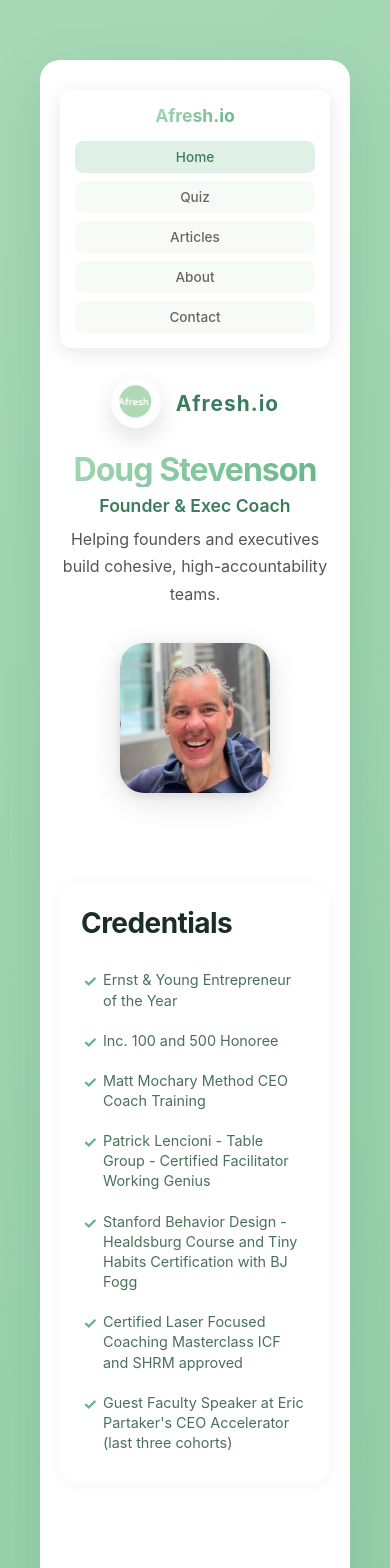
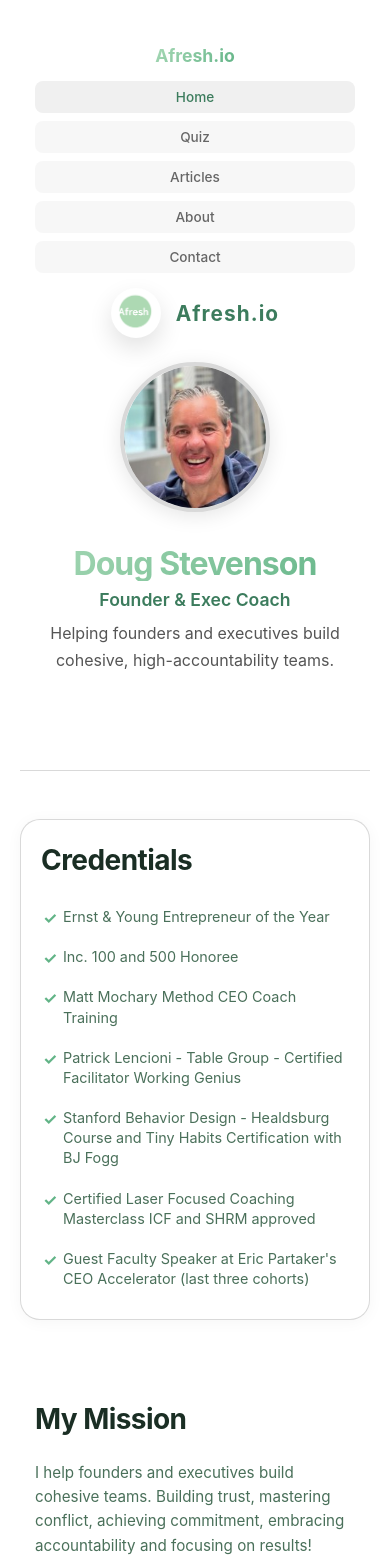
Before and after one commit to Afreshio/founder-assessment-tool, a React (Vite) app: page / in a window 390 px wide. Shown: the top 1568 px of the page. Built offline with nearby package versions, Linux system fonts and the light colour scheme.

Commit message:
Update styling and components

```diff
--- a/src/App.css
+++ b/src/App.css
@@ -3,17 +3,18 @@
   display: flex;
   align-items: flex-start;
   justify-content: center;
-  padding: 20px;
+  padding: 0;
+  background: #ffffff;
 }
 
 .container {
   background: white;
-  border-radius: 20px;
-  box-shadow: 0 20px 55px rgba(60, 124, 93, 0.18);
+  border-radius: 0;
+  box-shadow: none;
   padding: 40px;
   width: 100%;
-  max-width: 1100px;
-  margin-top: 20px;
+  max-width: 1200px;
+  margin: 0;
 }
 
 .container .doug-home {
--- a/src/App.jsx
+++ b/src/App.jsx
@@ -1,3 +1,4 @@
+import { useState, useEffect } from 'react'
 import { Routes, Route } from 'react-router-dom'
 import Navigation from './components/Navigation'
 import DougHome from './pages/DougHome'
@@ -8,8 +9,48 @@
 import './App.css'
 
 function App() {
+  const [cursorPosition, setCursorPosition] = useState({ x: 0, y: 0 })
+  const [cursorType, setCursorType] = useState('default')
+
+  useEffect(() => {
+    // Disable custom cursor on touch devices
+    const isTouchDevice = 'ontouchstart' in window || navigator.maxTouchPoints > 0
+    if (isTouchDevice) return
+
+    const handleMouseMove = (e) => {
+      setCursorPosition({ x: e.clientX, y: e.clientY })
+    }
+
+    const handleMouseOver = (e) => {
+      const target = e.target
+      if (target.tagName === 'A' || target.tagName === 'BUTTON' || target.onclick ||
+          target.closest('a') || target.closest('button') ||
+          target.classList.contains('cta-button') || target.classList.contains('cta-button-secondary') ||
+          target.classList.contains('answer-button') || target.classList.contains('restart-button') ||
+          target.classList.contains('calendly-button') || target.classList.contains('nav-link')) {
+        setCursorType('pointer')
+      } else {
+        setCursorType('default')
+      }
+    }
+
+    window.addEventListener('mousemove', handleMouseMove)
+    document.addEventListener('mouseover', handleMouseOver)
+
+    return () => {
+      window.removeEventListener('mousemove', handleMouseMove)
+      document.removeEventListener('mouseover', handleMouseOver)
+    }
+  }, [])
+
+  const isTouchDevice = typeof window !== 'undefined' && ('ontouchstart' in window || navigator.maxTouchPoints > 0)
+
   return (
     <div className="app">
+      {!isTouchDevice && (
+        <div className={`custom-cursor ${cursorType === 'pointer' ? 'pointer' : ''}`}
+             style={{ left: `${cursorPosition.x}px`, top: `${cursorPosition.y}px` }} />
+      )}
       <div className="container">
         <Navigation />
         <Routes>
--- a/src/components/Assessment.css
+++ b/src/components/Assessment.css
@@ -59,7 +59,7 @@
 .answer-button {
   padding: 18px 24px;
   font-size: 1.1rem;
-  border: 2px solid #e0e0e0;
+  border: 1px solid rgba(0, 0, 0, 0.12);
   border-radius: 12px;
   background: white;
   color: #333;
@@ -70,10 +70,10 @@
 }
 
 .answer-button:hover {
-  border-color: rgba(255, 255, 255, 0.4);
+  border-color: rgba(0, 0, 0, 0.2);
   background: #ffffff;
   transform: translateY(-2px);
-  box-shadow: 0 4px 14px rgba(98, 180, 135, 0.2);
+  box-shadow: 0 4px 14px rgba(0, 0, 0, 0.08);
 }
 
 .answer-button:active {
--- a/src/components/Navigation.css
+++ b/src/components/Navigation.css
@@ -3,11 +3,11 @@
   justify-content: space-between;
   align-items: center;
   padding: 20px 40px;
-  background: rgba(255, 255, 255, 0.95);
-  backdrop-filter: blur(10px);
-  border-radius: 12px;
-  margin-bottom: 30px;
-  box-shadow: 0 4px 20px rgba(0, 0, 0, 0.1);
+  background: rgba(255, 255, 255, 1);
+  backdrop-filter: none;
+  border-radius: 0;
+  margin-bottom: 0;
+  box-shadow: none;
 }
 
 .nav-logo {
@@ -76,7 +76,7 @@
     padding: 10px 8px;
     font-size: 0.9rem;
     border-radius: 8px;
-    background: rgba(168, 217, 182, 0.1);
+    background: rgba(240, 240, 240, 0.5);
     transition: all 0.3s ease;
   }
 
@@ -89,11 +89,11 @@
   }
 
   .nav-link:hover {
-    background: rgba(168, 217, 182, 0.2);
+    background: rgba(240, 240, 240, 0.8);
   }
 
   .nav-link.active {
-    background: rgba(98, 180, 135, 0.2);
+    background: rgba(240, 240, 240, 1);
   }
 
   .nav-link.active::after {
--- a/src/components/Results.css
+++ b/src/components/Results.css
@@ -228,7 +228,7 @@
   padding: 15px 20px;
   background: #ffffff;
   border-radius: 12px;
-  border-left: 4px solid rgba(255, 255, 255, 0.5);
+  border: 1px solid rgba(0, 0, 0, 0.08);
 }
 
 .score-label {
@@ -249,7 +249,7 @@
   background: #ffffff;
   border-radius: 20px;
   text-align: center;
-  border: 3px solid rgba(255, 255, 255, 0.4);
+  border: 1px solid rgba(0, 0, 0, 0.08);
   box-shadow: 0 10px 40px rgba(98, 180, 135, 0.25);
   position: relative;
   overflow: hidden;
@@ -354,7 +354,7 @@
   width: 100%;
   padding: 18px 24px;
   font-size: 1.1rem;
-  border: none;
+  border: 1px solid rgba(255, 255, 255, 0.2);
   border-radius: 12px;
   background: linear-gradient(135deg, #62b487 0%, #3c7c5d 100%);
   color: white;
--- a/src/index.css
+++ b/src/index.css
@@ -10,9 +10,48 @@
     sans-serif;
   -webkit-font-smoothing: antialiased;
   -moz-osx-font-smoothing: grayscale;
-  background: linear-gradient(135deg, #a8d9b6 0%, #62b487 100%);
+  background: #ffffff;
   min-height: 100vh;
-  padding: 20px;
+  padding: 0;
+  cursor: none;
+}
+
+/* Custom cursor */
+.custom-cursor {
+  width: 20px;
+  height: 20px;
+  border: 2px solid rgba(98, 180, 135, 0.8);
+  border-radius: 50%;
+  position: fixed;
+  pointer-events: none;
+  z-index: 9999;
+  transition: transform 0.15s ease-out, width 0.2s ease-out, height 0.2s ease-out, border-color 0.2s ease-out;
+  transform: translate(-50%, -50%);
+  mix-blend-mode: difference;
+}
+
+.custom-cursor.hover {
+  width: 40px;
+  height: 40px;
+  border-color: rgba(98, 180, 135, 1);
+  background: rgba(98, 180, 135, 0.1);
+}
+
+.custom-cursor.pointer {
+  width: 8px;
+  height: 8px;
+  border: none;
+  background: rgba(98, 180, 135, 0.9);
+}
+
+@media (max-width: 768px) {
+  body {
+    cursor: auto;
+  }
+
+  .custom-cursor {
+    display: none;
+  }
 }
 
 #root {
--- a/src/pages/DougHome.css
+++ b/src/pages/DougHome.css
@@ -20,9 +20,9 @@
   display: flex;
   flex-direction: column;
   gap: 40px;
-  margin-bottom: 80px;
-  padding-bottom: 60px;
-  border-bottom: 1px solid rgba(255, 255, 255, 0.2);
+  margin-bottom: 16px;
+  padding-bottom: 16px;
+  border-bottom: 1px solid rgba(0, 0, 0, 0.15);
 }
 
 .hero-branding {
@@ -49,44 +49,67 @@
 }
 
 .hero-content {
-  display: grid;
-  grid-template-columns: 1fr auto;
-  align-items: center;
-  gap: 60px;
-  text-align: left;
+  margin-bottom: 40px;
 }
 
-@media (max-width: 968px) {
-  .hero-content {
-    grid-template-columns: 1fr;
-    gap: 40px;
-    text-align: center;
-  }
-}
-
-.hero-text {
-  flex: 1 1 320px;
+.hero-profile {
+  display: flex;
+  align-items: center;
+  justify-content: center;
+  gap: 40px;
+  flex-wrap: wrap;
 }
 
 .hero-image-wrapper {
-  flex: 0 1 260px;
-  display: flex;
-  justify-content: center;
+  flex-shrink: 0;
 }
 
 .hero-headshot {
-  width: 240px;
-  height: 240px;
+  width: 160px;
+  height: 160px;
   object-fit: cover;
-  border-radius: 24px;
-  border: none;
-  box-shadow: 0 8px 32px rgba(0, 0, 0, 0.12), 0 2px 8px rgba(0, 0, 0, 0.08);
-  transition: transform 0.3s ease, box-shadow 0.3s ease;
+  border-radius: 50%;
+  border: 3px solid rgba(0, 0, 0, 0.15);
+  box-shadow: 0 4px 20px rgba(0, 0, 0, 0.1);
+  transition: transform 0.6s cubic-bezier(0.23, 1, 0.32, 1), box-shadow 0.3s ease;
+  will-change: transform;
 }
 
 .hero-headshot:hover {
-  transform: translateY(-4px);
   box-shadow: 0 12px 40px rgba(0, 0, 0, 0.15), 0 4px 12px rgba(0, 0, 0, 0.1);
+}
+
+/* Scroll-triggered animations */
+.scroll-animate {
+  opacity: 0;
+  transform: translateY(30px) scale(0.95);
+  transition: opacity 0.8s cubic-bezier(0.23, 1, 0.32, 1),
+              transform 0.8s cubic-bezier(0.23, 1, 0.32, 1);
+}
+
+.scroll-animate.animate-in {
+  opacity: 1;
+  transform: translateY(0) scale(1);
+}
+
+/* Staggered animations for cards */
+.testimonial-card.scroll-animate:nth-child(1) { transition-delay: 0s; }
+.testimonial-card.scroll-animate:nth-child(2) { transition-delay: 0.1s; }
+.testimonial-card.scroll-animate:nth-child(3) { transition-delay: 0.2s; }
+.testimonial-card.scroll-animate:nth-child(4) { transition-delay: 0.3s; }
+.testimonial-card.scroll-animate:nth-child(5) { transition-delay: 0.4s; }
+.testimonial-card.scroll-animate:nth-child(6) { transition-delay: 0.5s; }
+.testimonial-card.scroll-animate:nth-child(7) { transition-delay: 0.6s; }
+.testimonial-card.scroll-animate:nth-child(8) { transition-delay: 0.7s; }
+
+.service-card.scroll-animate:nth-child(1) { transition-delay: 0s; }
+.service-card.scroll-animate:nth-child(2) { transition-delay: 0.15s; }
+.service-card.scroll-animate:nth-child(3) { transition-delay: 0.3s; }
+
+.hero-text {
+  flex: 1 1 400px;
+  text-align: left;
+  min-width: 300px;
 }
 
 .hero-name {
@@ -126,7 +149,7 @@
 .content-section {
   display: flex;
   flex-direction: column;
-  gap: 64px;
+  gap: 48px;
 }
 
 .section-title {
@@ -142,7 +165,7 @@
   background: #ffffff;
   padding: 40px;
   border-radius: 20px;
-  border: 1px solid rgba(255, 255, 255, 0.3);
+  border: 1px solid rgba(0, 0, 0, 0.15);
   box-shadow: 0 2px 16px rgba(0, 0, 0, 0.04);
   transition: transform 0.3s ease, box-shadow 0.3s ease;
 }
@@ -223,7 +246,7 @@
   background: #ffffff;
   padding: 48px 40px;
   border-radius: 20px;
-  border: 1px solid rgba(255, 255, 255, 0.2);
+  border: 1px solid rgba(0, 0, 0, 0.15);
   box-shadow: 0 2px 16px rgba(0, 0, 0, 0.04);
 }
 
@@ -238,14 +261,14 @@
   background: #ffffff;
   padding: 32px;
   border-radius: 16px;
-  border: 1px solid rgba(255, 255, 255, 0.2);
-  transition: all 0.3s cubic-bezier(0.4, 0, 0.2, 1);
+  border: 1px solid rgba(0, 0, 0, 0.15);
+  transition: all 0.4s cubic-bezier(0.23, 1, 0.32, 1);
 }
 
 .service-card:hover {
-  border-color: rgba(255, 255, 255, 0.5);
-  transform: translateY(-4px);
-  box-shadow: 0 8px 24px rgba(98, 180, 135, 0.12);
+  border-color: rgba(0, 0, 0, 0.25);
+  transform: translateY(-6px) scale(1.02);
+  box-shadow: 0 12px 32px rgba(0, 0, 0, 0.12);
   background: #ffffff;
 }
 
@@ -269,7 +292,7 @@
   background: #ffffff;
   border-radius: 24px;
   margin: 48px 0;
-  border: 1px solid rgba(255, 255, 255, 0.3);
+  border: 1px solid rgba(0, 0, 0, 0.15);
 }
 
 .cta-button {
@@ -282,13 +305,15 @@
   background: linear-gradient(135deg, #62b487 0%, #3c7c5d 100%);
   border: none;
   border-radius: 12px;
-  transition: all 0.3s cubic-bezier(0.4, 0, 0.2, 1);
+  transition: all 0.4s cubic-bezier(0.23, 1, 0.32, 1);
   box-shadow: 0 4px 16px rgba(98, 180, 135, 0.3);
+  cursor: pointer;
 }
 
 .cta-button:hover {
-  transform: translateY(-2px);
+  transform: translateY(-3px) scale(1.02);
   box-shadow: 0 8px 24px rgba(98, 180, 135, 0.4);
+  background: linear-gradient(135deg, #6fc99a 0%, #4a9068 100%);
 }
 
 .cta-button-secondary {
@@ -300,15 +325,16 @@
   color: #3c7c5d;
   text-decoration: none;
   background: #ffffff;
-  border: 1px solid rgba(255, 255, 255, 0.4);
+  border: 1px solid rgba(0, 0, 0, 0.18);
   border-radius: 12px;
   transition: all 0.3s cubic-bezier(0.4, 0, 0.2, 1);
 }
 
 .cta-button-secondary:hover {
-  border-color: rgba(255, 255, 255, 0.5);
-  transform: translateY(-2px);
-  box-shadow: 0 4px 16px rgba(98, 180, 135, 0.2);
+  border-color: rgba(0, 0, 0, 0.3);
+  transform: translateY(-3px) scale(1.02);
+  box-shadow: 0 4px 16px rgba(0, 0, 0, 0.1);
+  background: #f8f9fa;
 }
 
 .testimonials-section {
@@ -322,8 +348,8 @@
   background: #ffffff;
   padding: 32px;
   border-radius: 16px;
-  border: 1px solid rgba(255, 255, 255, 0.2);
-  transition: all 0.3s cubic-bezier(0.4, 0, 0.2, 1);
+  border: 1px solid rgba(0, 0, 0, 0.15);
+  transition: all 0.4s cubic-bezier(0.23, 1, 0.32, 1);
   display: flex;
   flex-direction: column;
   justify-content: space-between;
@@ -331,9 +357,9 @@
 }
 
 .testimonial-card:hover {
-  border-color: rgba(255, 255, 255, 0.4);
-  transform: translateY(-4px);
-  box-shadow: 0 8px 24px rgba(98, 180, 135, 0.12);
+  border-color: rgba(0, 0, 0, 0.25);
+  transform: translateY(-6px) scale(1.02);
+  box-shadow: 0 12px 32px rgba(0, 0, 0, 0.12);
 }
 
 .testimonial-quote {
@@ -362,6 +388,7 @@
   padding: 30px;
   background: #ffffff;
   border-radius: 12px;
+  border: 1px solid rgba(0, 0, 0, 0.15);
   margin-top: 40px;
 }
 
@@ -455,11 +482,20 @@
     margin-bottom: 15px;
   }
 
-  .hero-content {
+  .hero-profile {
     flex-direction: column;
-    align-items: center;
+    gap: 30px;
     text-align: center;
-    gap: 20px;
+  }
+
+  .hero-text {
+    text-align: center;
+    min-width: auto;
+  }
+
+  .hero-headshot {
+    width: 140px;
+    height: 140px;
   }
 
   .hero-text {
--- a/src/pages/DougHome.jsx
+++ b/src/pages/DougHome.jsx
@@ -1,9 +1,67 @@
+import { useState, useEffect, useRef } from 'react'
 import { Link } from 'react-router-dom'
 import headshotImg from '../assets/doug-headshot.jpeg'
 import afreshLogo from '../assets/Afresh.png'
 import './DougHome.css'
 
 function DougHome() {
+  const [mousePosition, setMousePosition] = useState({ x: 0, y: 0 })
+  const heroImageRef = useRef(null)
+  const sectionRefs = useRef([])
+
+  useEffect(() => {
+    // Parallax effect for hero image (desktop only)
+    const isTouchDevice = 'ontouchstart' in window || navigator.maxTouchPoints > 0
+    if (isTouchDevice) return
+
+    const handleMouseMove = (e) => {
+      const { clientX, clientY } = e
+      const { innerWidth, innerHeight } = window
+      const x = (clientX / innerWidth - 0.5) * 20
+      const y = (clientY / innerHeight - 0.5) * 20
+      setMousePosition({ x, y })
+    }
+
+    window.addEventListener('mousemove', handleMouseMove)
+    return () => window.removeEventListener('mousemove', handleMouseMove)
+  }, [])
+
+  useEffect(() => {
+    // Scroll-triggered animations
+    const observerOptions = {
+      threshold: 0.1,
+      rootMargin: '0px 0px -50px 0px'
+    }
+
+    const observer = new IntersectionObserver((entries) => {
+      entries.forEach((entry) => {
+        if (entry.isIntersecting) {
+          entry.target.classList.add('animate-in')
+        }
+      })
+    }, observerOptions)
+
+    // Observe all refs after a short delay to ensure DOM is ready
+    const timeoutId = setTimeout(() => {
+      sectionRefs.current.forEach((ref) => {
+        if (ref) observer.observe(ref)
+      })
+    }, 100)
+
+    return () => {
+      clearTimeout(timeoutId)
+      sectionRefs.current.forEach((ref) => {
+        if (ref) observer.unobserve(ref)
+      })
+    }
+  }, [])
+
+  const addToRefs = (el) => {
+    if (el && !sectionRefs.current.includes(el)) {
+      sectionRefs.current.push(el)
+    }
+  }
+
   return (
     <div className="doug-home">
       <div className="hero-section">
@@ -12,19 +70,28 @@
           <span className="hero-brand-text">Afresh.io</span>
         </div>
         <div className="hero-content">
-          <div className="hero-text">
-            <h1 className="hero-name">Doug Stevenson</h1>
-            <p className="hero-title">Founder & Exec Coach</p>
-            <p className="hero-subtitle">Helping founders and executives build cohesive, high-accountability teams.</p>
-          </div>
-          <div className="hero-image-wrapper">
-            <img src={headshotImg} alt="Doug Stevenson" className="hero-headshot" />
+          <div className="hero-profile">
+            <div className="hero-image-wrapper" ref={heroImageRef}>
+              <img
+                src={headshotImg}
+                alt="Doug Stevenson"
+                className="hero-headshot"
+                style={{
+                  transform: `translate(${mousePosition.x}px, ${mousePosition.y}px)`
+                }}
+              />
+            </div>
+            <div className="hero-text">
+              <h1 className="hero-name">Doug Stevenson</h1>
+              <p className="hero-title">Founder & Exec Coach</p>
+              <p className="hero-subtitle">Helping founders and executives build cohesive, high-accountability teams.</p>
+            </div>
           </div>
         </div>
       </div>
 
       <div className="content-section">
-        <div className="credentials-section">
+        <div className="credentials-section scroll-animate" ref={addToRefs}>
           <h2 className="section-title">Credentials</h2>
           <ul className="credentials-list">
             <li>Ernst & Young Entrepreneur of the Year</li>
@@ -37,7 +104,7 @@
           </ul>
         </div>
 
-        <div className="mission-section">
+        <div className="mission-section scroll-animate" ref={addToRefs}>
           <h2 className="section-title">My Mission</h2>
           <p className="mission-text">
             I help founders and executives build cohesive teams. Building trust, mastering conflict,
@@ -52,7 +119,7 @@
           </blockquote>
         </div>
 
-        <div className="experience-section">
+        <div className="experience-section scroll-animate" ref={addToRefs}>
           <h2 className="section-title">Experience</h2>
           <p className="experience-text">
             With over 25 years of experience in building Adtech as the CEO and Co-founder of
@@ -64,7 +131,7 @@
           </p>
         </div>
 
-        <div className="personal-section">
+        <div className="personal-section scroll-animate" ref={addToRefs}>
           <h2 className="section-title">Personal</h2>
           <p className="personal-text">
             My wife and I are based in San Francisco and enjoy weekend trips to Marin.
@@ -72,29 +139,29 @@
           </p>
         </div>
 
-        <div className="education-section">
+        <div className="education-section scroll-animate" ref={addToRefs}>
           <h2 className="section-title">Education</h2>
           <p className="education-text">
             B.Sc. in Electrical & Electronic Engineering from the University of Edinburgh
           </p>
         </div>
 
-        <div className="services-section">
+        <div className="services-section scroll-animate" ref={addToRefs}>
           <h2 className="section-title">How to Work with Doug</h2>
           <div className="services-grid">
-            <div className="service-card">
+            <div className="service-card scroll-animate" ref={addToRefs}>
               <h3 className="service-title">1-1 Founder & CEO Coaching</h3>
               <p className="service-desc">
                 Using frameworks from Matt Mochary and Pat Lencioni; CEO accelerator
               </p>
             </div>
-            <div className="service-card">
+            <div className="service-card scroll-animate" ref={addToRefs}>
               <h3 className="service-title">'Founder Fit' Clinic</h3>
               <p className="service-desc">
                 Founder productivity, real time feedback and embracing healthy conflict
               </p>
             </div>
-            <div className="service-card">
+            <div className="service-card scroll-animate" ref={addToRefs}>
               <h3 className="service-title">Exec Team Events & Offsites</h3>
               <p className="service-desc">
                 Five behaviors of a Cohesive team and Productivity Team Mapping
@@ -103,7 +170,7 @@
           </div>
         </div>
 
-        <div className="cta-section">
+        <div className="cta-section scroll-animate" ref={addToRefs}>
           <a
             href="https://calendly.com/douglas-stevenson"
             target="_blank"
@@ -117,51 +184,51 @@
           </Link>
         </div>
 
-        <div className="testimonials-section">
-          <div className="testimonial-card">
+        <div className="testimonials-section scroll-animate" ref={addToRefs}>
+          <div className="testimonial-card scroll-animate" ref={addToRefs}>
             <p className="testimonial-quote">
               "Doug has been an immense help for us, not only giving guidance in master level strategy and sales, but also with growth as a professional and business owner. Within the short time we have worked with Doug, I can actively look and see all the improvements he was able to help us with. I would highly recommend him to anyone."
             </p>
             <p className="testimonial-author">- Will Jones</p>
           </div>
-          <div className="testimonial-card">
+          <div className="testimonial-card scroll-animate" ref={addToRefs}>
             <p className="testimonial-quote">
               "I've been fortunate to have Douglas as a mentor since 2019, supporting me in my role as a CEO and C-suite executive. His insight, guidance, and interpersonal support have been invaluable in helping me navigate challenges and grow as a leader. I'm deeply grateful for his perspective and encouragement, and I look forward to continuing our work together, both individually and in a team setting."
             </p>
             <p className="testimonial-author">- Richard Henry</p>
           </div>
-          <div className="testimonial-card">
+          <div className="testimonial-card scroll-animate" ref={addToRefs}>
             <p className="testimonial-quote">
               "Our executive team was interested in some team building exercises so that we could get to know each other on a deeper level. Doug did an amazing job helping us achieve this goal. We utilized Patrick Lencioni's Five Behaviors of a Cohesive Team and Working Genius. Our team enjoyed it immensely and Doug helped us navigate the experience. In the end we are building toward an anti-fragile team."
             </p>
             <p className="testimonial-author">- Bob Powell</p>
           </div>
-          <div className="testimonial-card">
+          <div className="testimonial-card scroll-animate" ref={addToRefs}>
             <p className="testimonial-quote">
               "Douglas has been a fantastic coach and mentor over the past few years. His entrepreneurial spirit and leadership skills, combined with his compassion, patience, and willingness to explore challenges, have reshaped my view of the world. His perspective has helped me well beyond my professional landscape. He is a great listener, considers all angles, and provides insightful perspectives."
             </p>
             <p className="testimonial-author">- Renaud De Vreker</p>
           </div>
-          <div className="testimonial-card">
+          <div className="testimonial-card scroll-animate" ref={addToRefs}>
             <p className="testimonial-quote">
               "Doug Stevenson is an excellent coach. His thorough business intelligence, broad vision, and quick analysis on any topic make him an expert. With his strength in seeing the big picture, he helps you articulate your business model and goals. His leadership experience combined with mindfulness makes his approach unique."
             </p>
             <p className="testimonial-author">- Anne-Marie Stoehr</p>
           </div>
-          <div className="testimonial-card">
+          <div className="testimonial-card scroll-animate" ref={addToRefs}>
             <p className="testimonial-quote">
               "I hold the position of Senior Director of Engineering at Rippling, and I recently collaborated with Douglas for executive coaching to develop one of my promising talents. After eight sessions, the transformation is evident in their patience, wisdom, and intentionality toward strategic thinking, planning, and cross-functional communication. I can directly attribute tangible business-level impact to Douglas's coaching."
             </p>
             <p className="testimonial-author">- Daniel Buscaglia</p>
           </div>
-          <div className="testimonial-card">
+          <div className="testimonial-card scroll-animate" ref={addToRefs}>
             <p className="testimonial-quote">
               "We want to double down on real-time feedback and encouraging productive conflict."
               <span className="testimonial-rating"> 9/10 rating</span>
             </p>
             <p className="testimonial-author">- Sami Inkinen, CEO & Founder, Virta Health (Pre-IPO), Co-founder Trulia</p>
           </div>
-          <div className="testimonial-card">
+          <div className="testimonial-card scroll-animate" ref={addToRefs}>
             <p className="testimonial-quote">
               "I am very thankful for the amazing team of Vibrant people I have been able to work with on the entrepreneurial journey!"
             </p>
```
